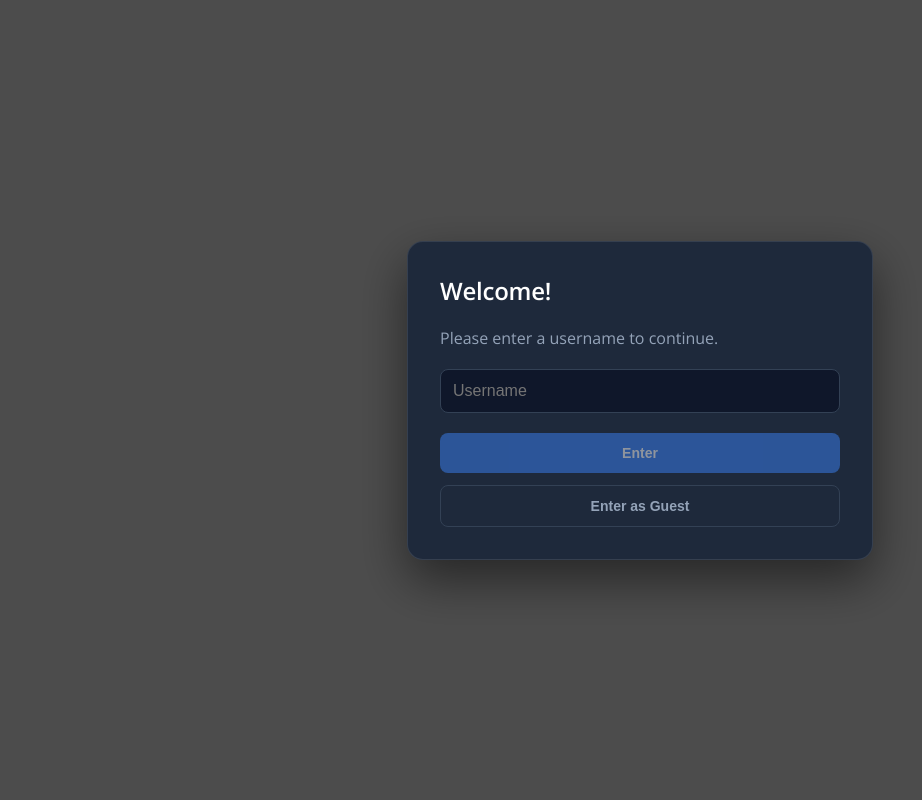
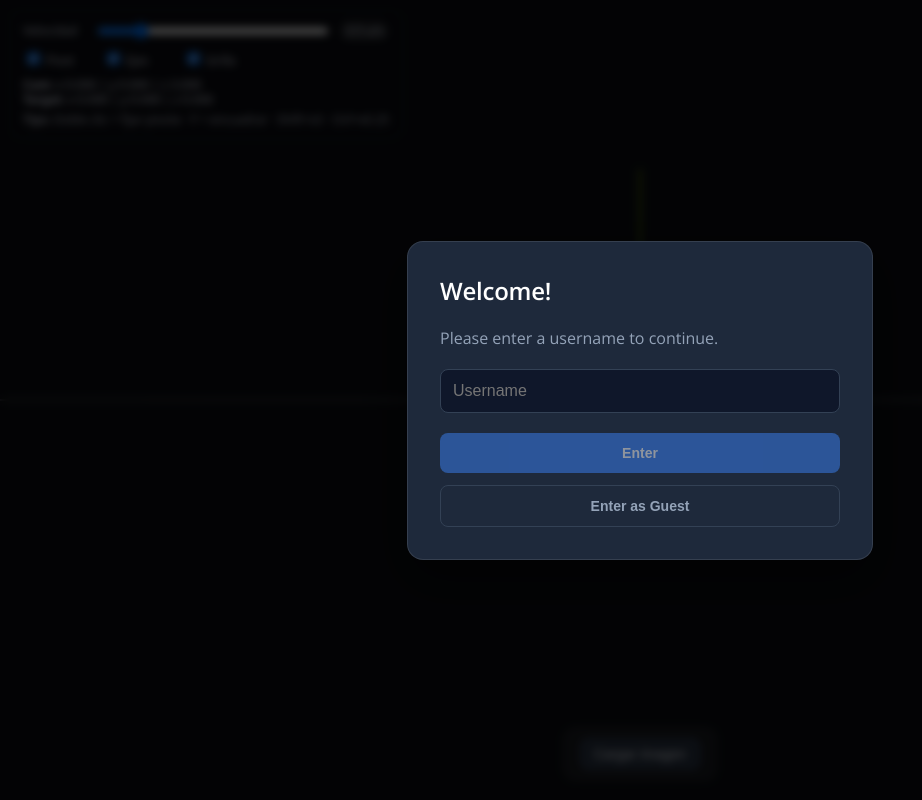
Before and after one commit to jjordanoc/3d-heritage-reconstruction, a Vue app in the folder frontend/: page /splatViewer in a window 1280 px wide. Shown: the whole page, without its empty margins (0-922 px from the left). Built offline with nearby package versions, Linux system fonts and the light colour scheme; no server answers.

Commit message:
fix: more standard viewer path

```diff
--- a/frontend/src/router/index.ts
+++ b/frontend/src/router/index.ts
@@ -6,6 +6,17 @@ export default createRouter({
   history: createWebHistory(),
   routes: [
     { path: '/', name: 'home', component: Home },
-    { path: '/viewer', name: 'viewer', component: Viewer },
+    {
+      path: '/viewer',
+      name: 'viewer',
+      component: Viewer,
+      props: { viewType: 'ply' }
+    },
+    {
+      path: '/splatViewer',
+      name: 'splatViewer',
+      component: Viewer,
+      props: { viewType: 'gsplat' }
+    },
   ],
 })
--- a/frontend/src/views/Viewer.vue
+++ b/frontend/src/views/Viewer.vue
@@ -7,6 +7,7 @@
       <template #default>
         <component
           :is="currentViewerType === 'ply' ? AsyncPLYViewer : AsyncGSplatViewer"
+          :key="currentViewerType"
           ref="viewerRef"
           @loadComplete="onLoadComplete"
           @model-updated="onModelUpdated"
@@ -67,7 +68,13 @@ const reloading = ref(false)
 
 const route = useRoute()
 const projectId = computed(() => (route.query.id || route.params.id)?.toString())
+
+const props = defineProps({
+  viewType: { type: String, default: 'ply' }
+})
+
 const currentViewerType = computed(() => {
+  if (props.viewType === 'gsplat') return 'gsplat'
   return route.query.view === 'splat' ? 'gsplat' : 'ply'
 })
 
```
